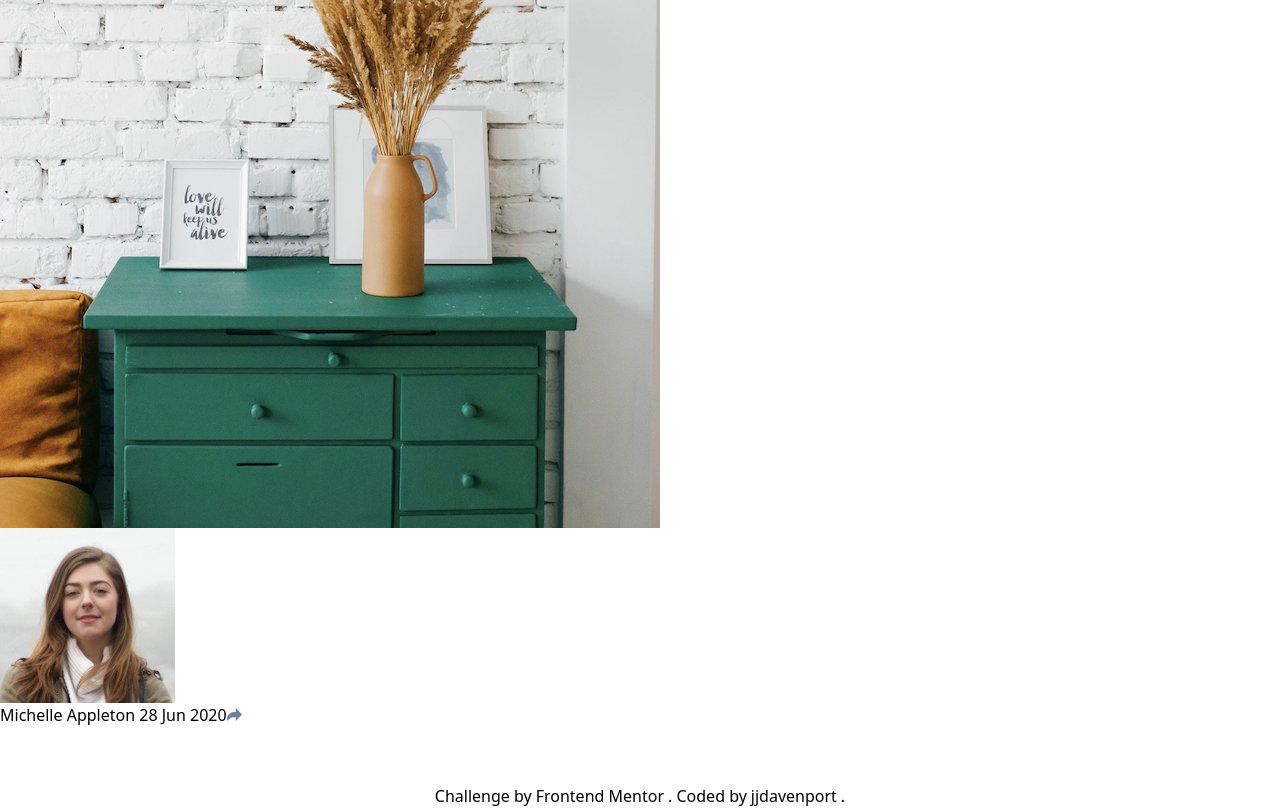
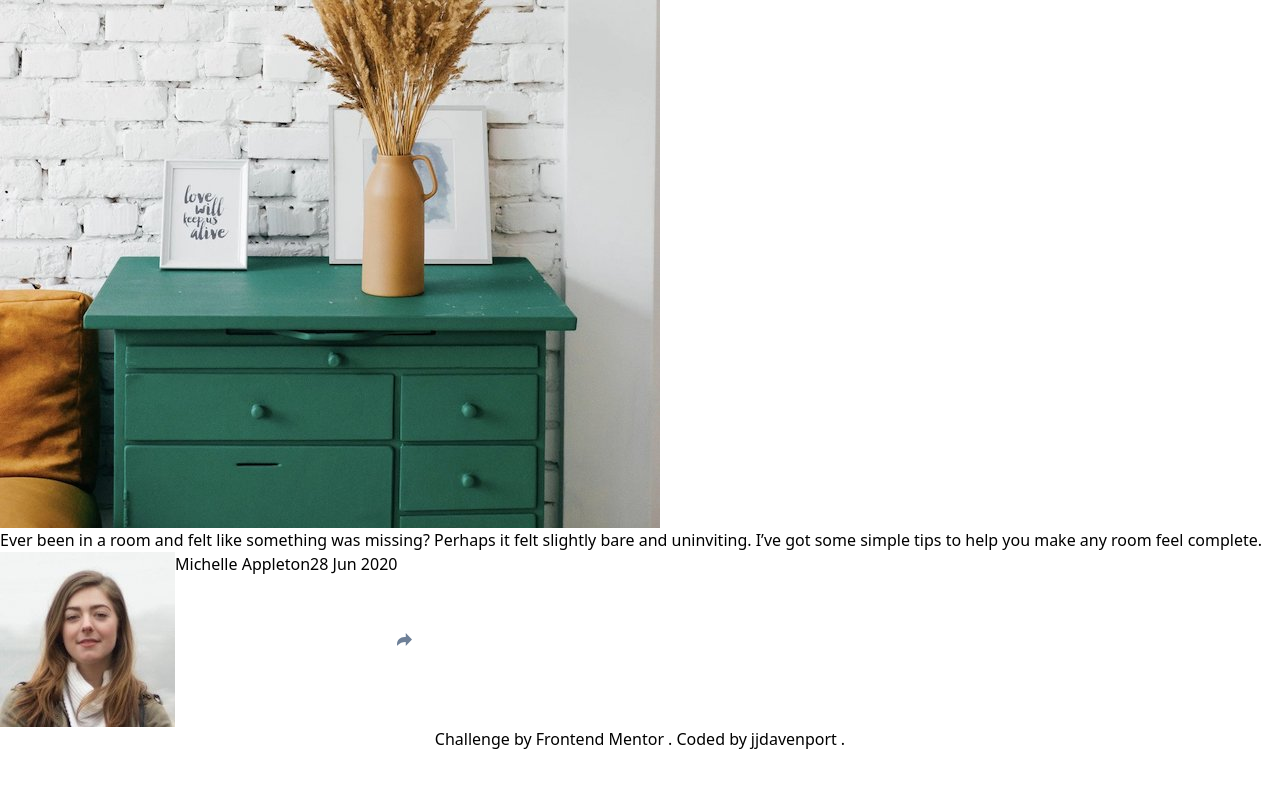
Before and after one commit to jjdavenport/article-preview-component-master, a React (Vite) app: page / in a window 1280 px wide. Built offline with nearby package versions, Linux system fonts and the light colour scheme.

Commit message:
completed functions

```diff
--- a/src/components/card.jsx
+++ b/src/components/card.jsx
@@ -7,27 +7,43 @@ import { useMediaQuery } from "react-responsive";
 const Card = () => {
   const desktop = useMediaQuery({ minWidth: 768 });
   const [active, setActive] = useState(false);
-  const open = () => {
-    setActive(true);
-  };
   const toggle = () => {
     setActive(!active);
   };
   return (
     <>
-      <main>
-        <img src={data.image} />
-        <p></p>
+      <main className="rounded-lg">
+        <img className="overflow-hidden" src={data.image} />
+        <p>{data.p}</p>
         <div className="relative">
-          <div>
-            <img src={data.profilePicture} />
-            <span>{data.name}</span>
-            <span>{data.date}</span>
-            <button onClick={desktop ? toggle : open}>
-              <img src={data.icon} />
-            </button>
-            {desktop ? <ShareDesktop /> : <ShareMobile />}
-          </div>
+          {!desktop ? (
+            !active && (
+              <div className="flex">
+                <img src={data.profilePicture} alt="Profile" />
+                <span>{data.name}</span>
+                <span>{data.date}</span>
+                <button onClick={toggle}>
+                  <img src={data.icon} alt="Toggle" />
+                </button>
+              </div>
+            )
+          ) : (
+            <div className="flex">
+              <img src={data.profilePicture} alt="Profile" />
+              <span>{data.name}</span>
+              <span>{data.date}</span>
+              <button onClick={toggle}>
+                <img src={data.icon} alt="Toggle" />
+              </button>
+            </div>
+          )}
+          {active ? (
+            desktop ? (
+              <ShareDesktop />
+            ) : (
+              <ShareMobile onClose={toggle} />
+            )
+          ) : null}
         </div>
       </main>
     </>
--- a/src/components/share-desktop.jsx
+++ b/src/components/share-desktop.jsx
@@ -4,7 +4,7 @@ import data from "./assets/icons.json";
 const ShareDesktop = () => {
   return (
     <>
-      <div className="flex">
+      <div className="flex bg-black">
         <p>{data.share}</p>
         <ul>
           {icons.map((i) => (
--- a/src/components/share-mobile.jsx
+++ b/src/components/share-mobile.jsx
@@ -1,15 +1,10 @@
 import icons from "./assets/icons.json";
 import data from "./assets/data.json";
-import { useState } from "react";
 
-const ShareMobile = () => {
-  const [button, setButton] = useState(false);
-  const open = () => {
-    setButton(true);
-  };
+const ShareMobile = ({ onClose }) => {
   return (
     <>
-      <div className="flex">
+      <div className="flex bg-black">
         <p>{data.share}</p>
         <ul>
           {icons.map((i) => (
@@ -18,7 +13,7 @@ const ShareMobile = () => {
             </li>
           ))}
         </ul>
-        <button onClick={open}>
+        <button onClick={onClose}>
           <img src={data.icon} />
         </button>
       </div>
```
